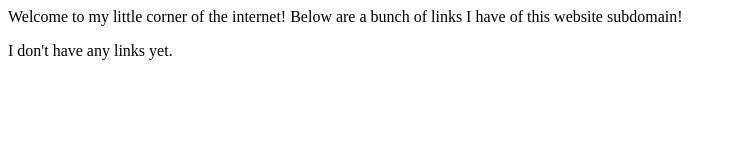
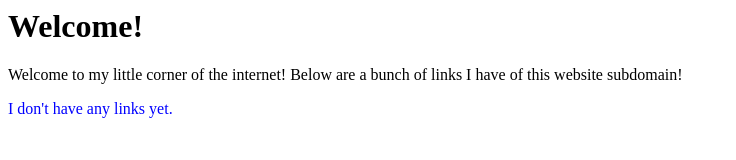
Before and after one commit to HMTN357/hmtn357.github.io, a plain HTML site: page index.html in a window 1280 px wide. Shown: the whole page, without its empty margins (0-736 px from the left). Drawn offline with Linux system fonts and the light colour scheme.

Commit message:
update index.html

```diff
--- a/index.html
+++ b/index.html
@@ -1,3 +1,4 @@
 <title>My first web page!</title>
+<h1>Welcome!</h1>
 Welcome to my little corner of the internet! Below are a bunch of links I have of this website subdomain!
-<p>I don't have any links yet.</p>
+<p style="color:blue">I don't have any links yet.</p>
```
